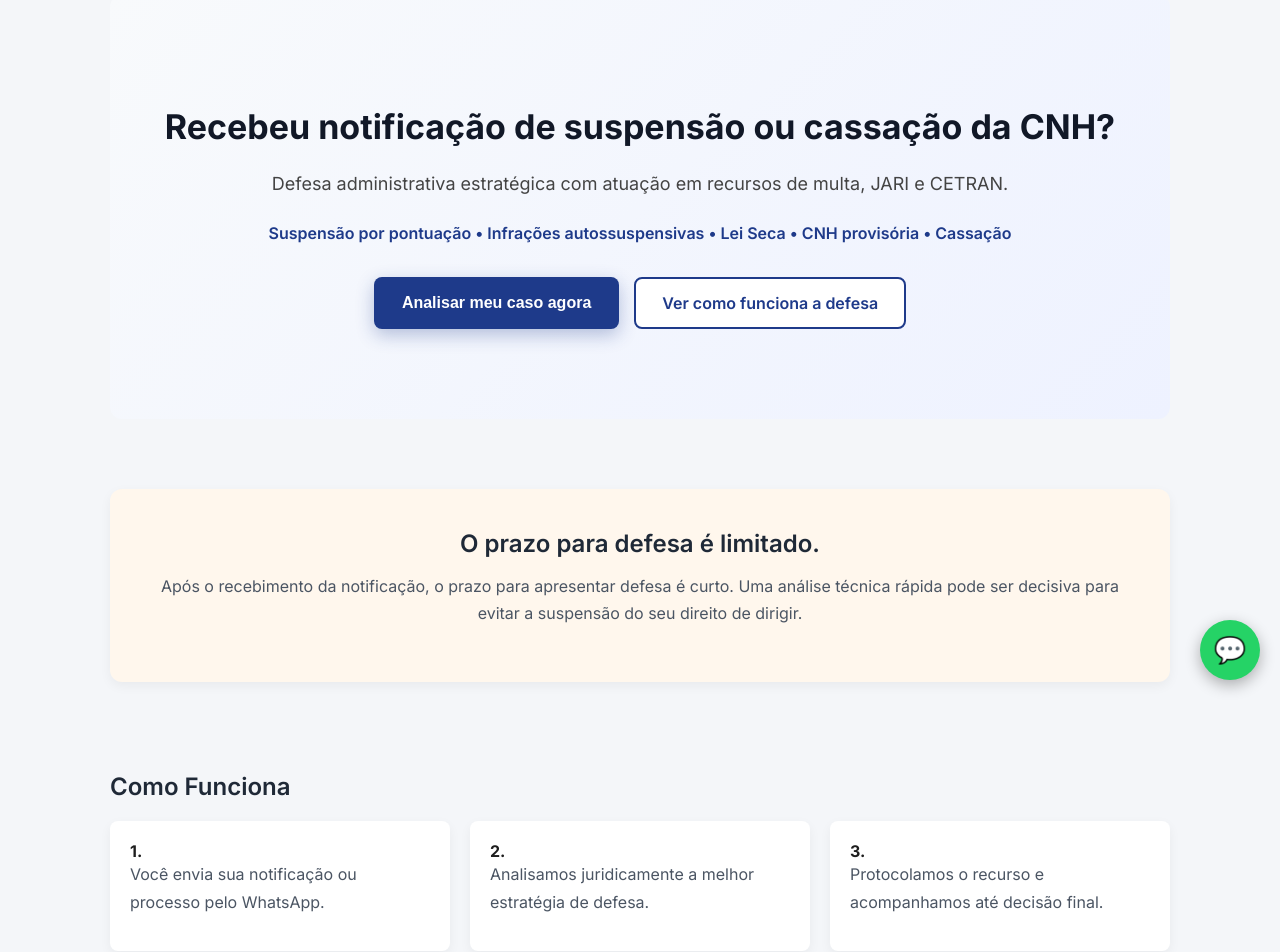
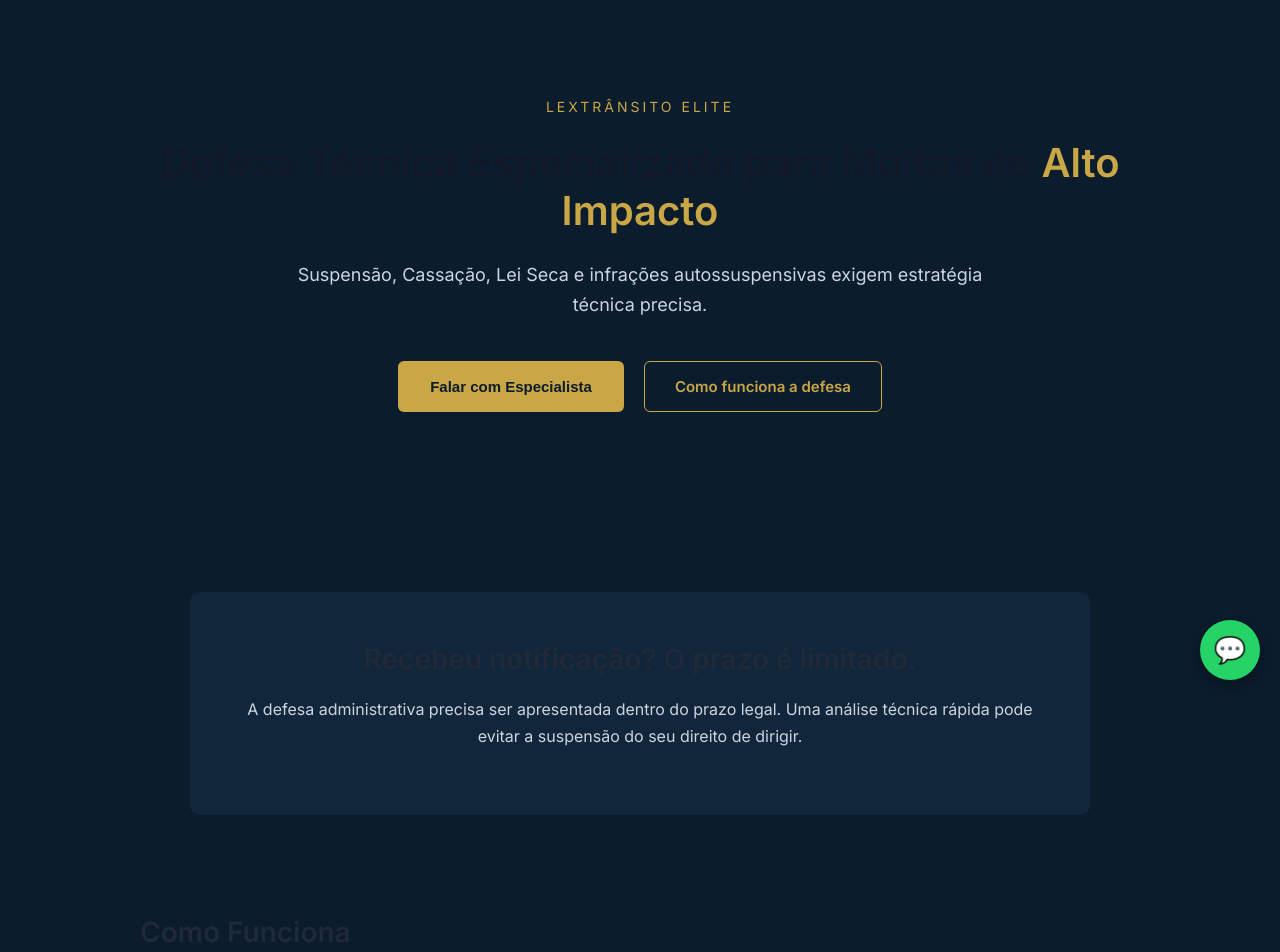
Before and after one commit to ancelmoth/lextransito, a React (Vite) app: page / in a window 1280 px wide. Shown: the part 100-1052 px from the top of the page. Built offline with nearby package versions, Linux system fonts and the light colour scheme.

Commit message:
reestilizando Home para padrao premium azul e dourado

```diff
--- a/src/pages/Home.jsx
+++ b/src/pages/Home.jsx
@@ -11,57 +11,56 @@
 
       {/* HERO */}
       <section style={styles.hero}>
+        <p style={styles.marca}>LEXTRÂNSITO ELITE</p>
+
         <h1 style={styles.title}>
-          Recebeu notificação de suspensão ou cassação da CNH?
+          Defesa Técnica Especializada para Multas de{" "}
+          <span style={styles.gold}>Alto Impacto</span>
         </h1>
 
         <p style={styles.subtitle}>
-          Defesa administrativa estratégica com atuação em recursos
-          de multa, JARI e CETRAN.
-        </p>
-
-        <p style={styles.highlight}>
-          Suspensão por pontuação • Infrações autossuspensivas • Lei Seca • CNH provisória • Cassação
+          Suspensão, Cassação, Lei Seca e infrações autossuspensivas exigem estratégia técnica precisa.
         </p>
 
         <div style={styles.buttons}>
           <button onClick={abrirWhatsApp} style={styles.primaryButton}>
-            Analisar meu caso agora
+            Falar com Especialista
           </button>
 
           <Link to="/servicos" style={styles.secondaryButton}>
-            Ver como funciona a defesa
+            Como funciona a defesa
           </Link>
         </div>
       </section>
 
       {/* BLOCO DE URGÊNCIA */}
       <section style={styles.alertSection}>
-        <h2>O prazo para defesa é limitado.</h2>
-        <p>
-          Após o recebimento da notificação, o prazo para apresentar defesa
-          é curto. Uma análise técnica rápida pode ser decisiva para evitar
-          a suspensão do seu direito de dirigir.
+        <h2 style={styles.sectionTitle}>
+          Recebeu notificação? O prazo é limitado.
+        </h2>
+        <p style={styles.sectionText}>
+          A defesa administrativa precisa ser apresentada dentro do prazo legal.
+          Uma análise técnica rápida pode evitar a suspensão do seu direito de dirigir.
         </p>
       </section>
 
       {/* COMO FUNCIONA */}
       <section style={styles.infoSection}>
-        <h2>Como Funciona</h2>
+        <h2 style={styles.sectionTitle}>Como Funciona</h2>
 
         <div style={styles.steps}>
           <div style={styles.step}>
-            <strong>1.</strong>
-            <p>Você envia sua notificação ou processo pelo WhatsApp.</p>
+            <strong style={styles.gold}>1.</strong>
+            <p>Envie sua notificação pelo WhatsApp.</p>
           </div>
 
           <div style={styles.step}>
-            <strong>2.</strong>
-            <p>Analisamos juridicamente a melhor estratégia de defesa.</p>
+            <strong style={styles.gold}>2.</strong>
+            <p>Analisamos juridicamente a melhor estratégia.</p>
           </div>
 
           <div style={styles.step}>
-            <strong>3.</strong>
+            <strong style={styles.gold}>3.</strong>
             <p>Protocolamos o recurso e acompanhamos até decisão final.</p>
           </div>
         </div>
@@ -69,114 +68,130 @@
 
       {/* CREDIBILIDADE */}
       <section style={styles.credibilidade}>
-        <h2>Atuação com respaldo jurídico</h2>
-        <p>
-          Defesas e recursos administrativos elaborados com acompanhamento jurídico,
-          fundamentação legal adequada e estratégia personalizada para cada caso.
+        <h2 style={styles.sectionTitle}>Atuação com respaldo jurídico</h2>
+        <p style={styles.sectionText}>
+          Defesas e recursos administrativos elaborados com fundamentação técnica
+          adequada e estratégia personalizada para cada caso.
         </p>
       </section>
+
     </div>
   )
 }
 
 const styles = {
   container: {
-    maxWidth: "1100px",
-    margin: "0 auto",
-    padding: "20px"
+    backgroundColor: "#0b1c2d",
+    color: "#e5e7eb",
+    minHeight: "100vh",
+    padding: "0 20px 80px"
   },
 
   hero: {
-    padding: "110px 0 90px",
-    textAlign: "center",
-    background: "linear-gradient(135deg, #f8fafc 0%, #eef2ff 100%)",
-    borderRadius: "12px",
-    marginBottom: "40px"
+    padding: "120px 0 100px",
+    maxWidth: "1000px",
+    margin: "0 auto",
+    textAlign: "center"
+  },
+
+  marca: {
+    color: "#c9a646",
+    letterSpacing: "3px",
+    fontSize: "14px",
+    marginBottom: "20px"
   },
 
   title: {
-    fontSize: "34px",
-    marginBottom: "20px",
-    lineHeight: "1.3"
+    fontSize: "40px",
+    lineHeight: "1.2",
+    marginBottom: "25px",
+    fontWeight: "600"
+  },
+
+  gold: {
+    color: "#c9a646"
   },
 
   subtitle: {
     fontSize: "18px",
-    color: "#444",
-    marginBottom: "20px"
-  },
-
-  highlight: {
-    marginTop: "10px",
-    fontWeight: "600",
-    color: "#1e3a8a",
-    fontSize: "16px",
-    marginBottom: "30px"
+    color: "#cbd5e1",
+    marginBottom: "40px",
+    maxWidth: "750px",
+    marginInline: "auto"
   },
 
   buttons: {
     display: "flex",
     justifyContent: "center",
-    gap: "15px",
+    gap: "20px",
     flexWrap: "wrap"
   },
 
   primaryButton: {
-    padding: "16px 28px",
-    backgroundColor: "#1e3a8a",
-    color: "#ffffff",
-    borderRadius: "8px",
+    padding: "16px 32px",
+    backgroundColor: "#c9a646",
+    color: "#0b1c2d",
+    borderRadius: "6px",
     fontWeight: "700",
-    fontSize: "16px",
-    boxShadow: "0 6px 18px rgba(30, 58, 138, 0.30)",
+    fontSize: "15px",
     border: "none",
     cursor: "pointer"
   },
 
   secondaryButton: {
-    padding: "14px 26px",
-    border: "2px solid #1e3a8a",
-    color: "#1e3a8a",
-    borderRadius: "8px",
+    padding: "15px 30px",
+    border: "1px solid #c9a646",
+    color: "#c9a646",
+    borderRadius: "6px",
     fontWeight: "600",
-    fontSize: "16px",
-    backgroundColor: "#ffffff",
+    fontSize: "15px",
     textDecoration: "none"
   },
 
   alertSection: {
-    marginTop: "70px",
-    textAlign: "center",
-    backgroundColor: "#fff7ed",
-    padding: "40px",
-    borderRadius: "12px",
-    boxShadow: "0 4px 12px rgba(0,0,0,0.05)"
+    maxWidth: "900px",
+    margin: "80px auto",
+    backgroundColor: "#11263a",
+    padding: "50px",
+    borderRadius: "10px",
+    textAlign: "center"
   },
 
   infoSection: {
-    marginTop: "90px"
+    maxWidth: "1000px",
+    margin: "100px auto"
   },
 
   steps: {
     display: "grid",
     gridTemplateColumns: "repeat(auto-fit, minmax(250px, 1fr))",
-    gap: "20px",
-    marginTop: "20px"
+    gap: "30px",
+    marginTop: "40px"
   },
 
   step: {
-    backgroundColor: "#fff",
-    padding: "20px",
-    borderRadius: "8px",
-    boxShadow: "0 4px 12px rgba(0,0,0,0.05)"
+    backgroundColor: "#11263a",
+    padding: "30px",
+    borderRadius: "8px"
   },
 
   credibilidade: {
-    marginTop: "90px",
-    backgroundColor: "#ffffff",
-    padding: "30px",
-    borderRadius: "8px",
-    boxShadow: "0 4px 12px rgba(0,0,0,0.05)"
+    maxWidth: "900px",
+    margin: "100px auto 0",
+    backgroundColor: "#11263a",
+    padding: "50px",
+    borderRadius: "10px",
+    textAlign: "center"
+  },
+
+  sectionTitle: {
+    fontSize: "28px",
+    marginBottom: "20px"
+  },
+
+  sectionText: {
+    color: "#cbd5e1",
+    fontSize: "16px"
   }
 }
 
```
